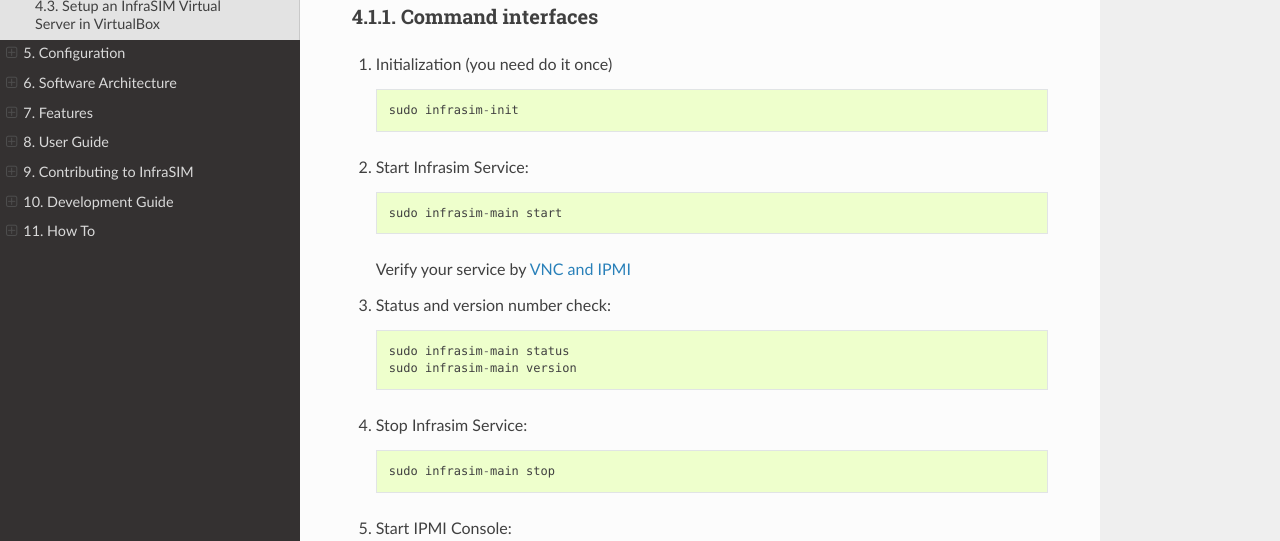
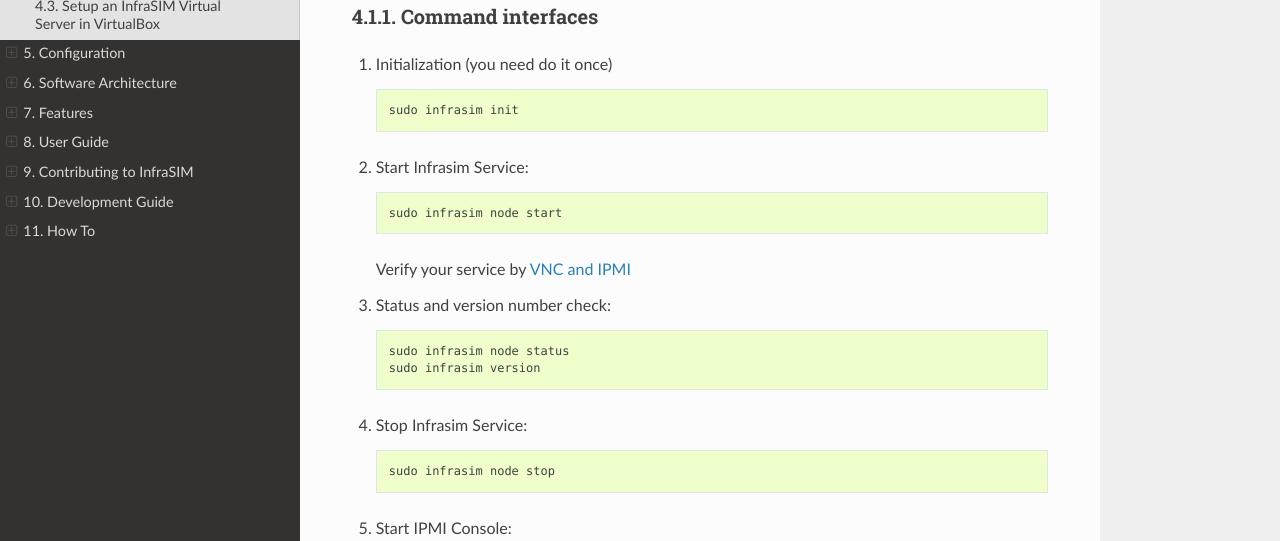
Before and after one commit to InfraSIM/docs, a Sphinx documentation site: the page built from docs/get_start.rst, in a window 1280 px wide and 900 px high. Shown: the part 356-897 px from the top of the window. Built offline with Sphinx 7.4.7 and the Read the Docs theme 2.0.0, drawn with Linux system fonts in a browser that asks for light colours.

Commit message:
fix_quick_start
Use lates infrasim command

```diff
--- a/docs/configuration.rst
+++ b/docs/configuration.rst
@@ -6,7 +6,7 @@
 Virtual Server Configuration file
 ------------------------------------------------
 
-There's one central virtual server configuration file which is **/etc/infrasim/infrasim.yml** (`source code <https://github.com/InfraSIM/infrasim-compute/blob/master/template/infrasim.yml>`_). All adjustable parameters are defined in this file. This is the only file to modify if you want to customize or make adjustment on the virtual server node. While not all supported options are explicitly listed in this file for purpose of simplicity. However there's one example configuration file - **/etc/infrasim.full.yml.example** (`source code <https://github.com/InfraSIM/infrasim-compute/blob/master/etc/infrasim.full.yml.example>`_) - listed all supported parameters and definitions. By referring content in example file, you can modify real file infrasim.yml and then restart infrasim-main service and then new properties will take effect.
+There's one central virtual server configuration file which is **/etc/infrasim/infrasim.yml** (`source code <https://github.com/InfraSIM/infrasim-compute/blob/master/template/infrasim.yml>`_). All adjustable parameters are defined in this file. This is the only file to modify if you want to customize or make adjustment on the virtual server node. While not all supported options are explicitly listed in this file for purpose of simplicity. However there's one example configuration file - **/etc/infrasim.full.yml.example** (`source code <https://github.com/InfraSIM/infrasim-compute/blob/master/etc/infrasim.full.yml.example>`_) - listed all supported parameters and definitions. By referring content in example file, you can `update node configuration <https://github.com/InfraSIM/infrasim-compute/wiki/Manage-node-config>`_ and then restart ``infrasim node`` service and then new properties will take effect.
 
 Here's full list of the example configuration file; every single key-value pair is supported to be add/modify in your real-in-use infrasim.yml::
 
--- a/docs/get_start.rst
+++ b/docs/get_start.rst
@@ -11,22 +11,22 @@
 
 #. Initialization (you need do it once) ::
 
-    sudo infrasim-init
+    sudo infrasim init
 
 #. Start Infrasim Service::
 
-    sudo infrasim-main start
+    sudo infrasim node start
 
    Verify your service by `VNC and IPMI <startInterface_>`_
 
 #. Status and version number check::
 
-    sudo infrasim-main status
-    sudo infrasim-main version
+    sudo infrasim node status
+    sudo infrasim version
 
 #. Stop Infrasim Service::
 
-    sudo infrasim-main stop
+    sudo infrasim node stop
 
 #. Start IPMI Console::
 
```
